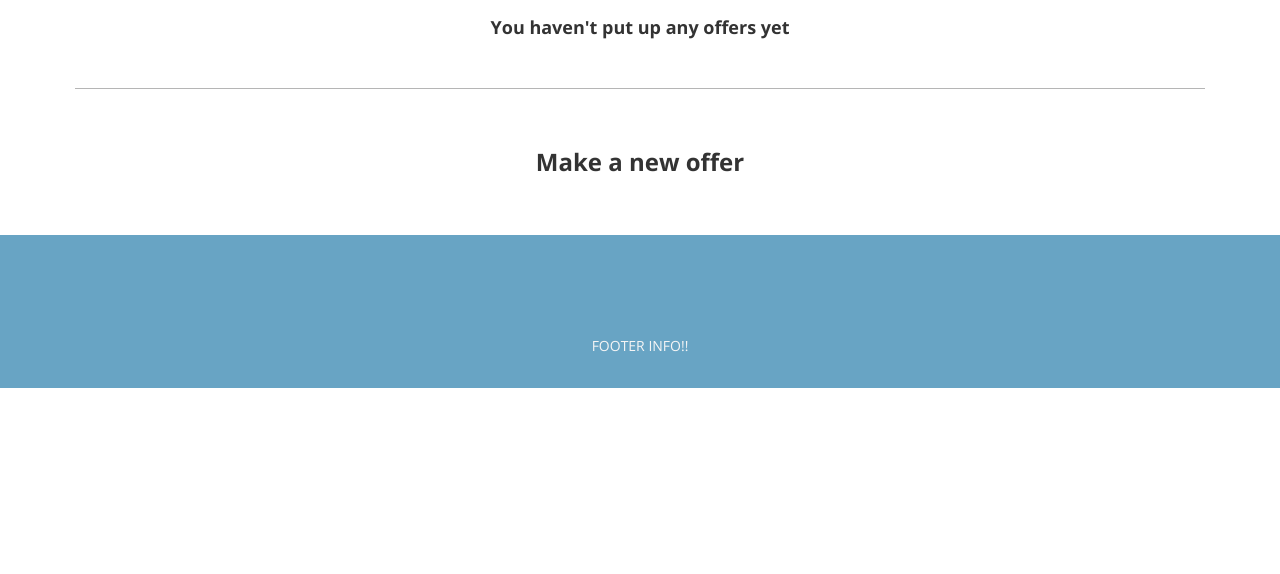
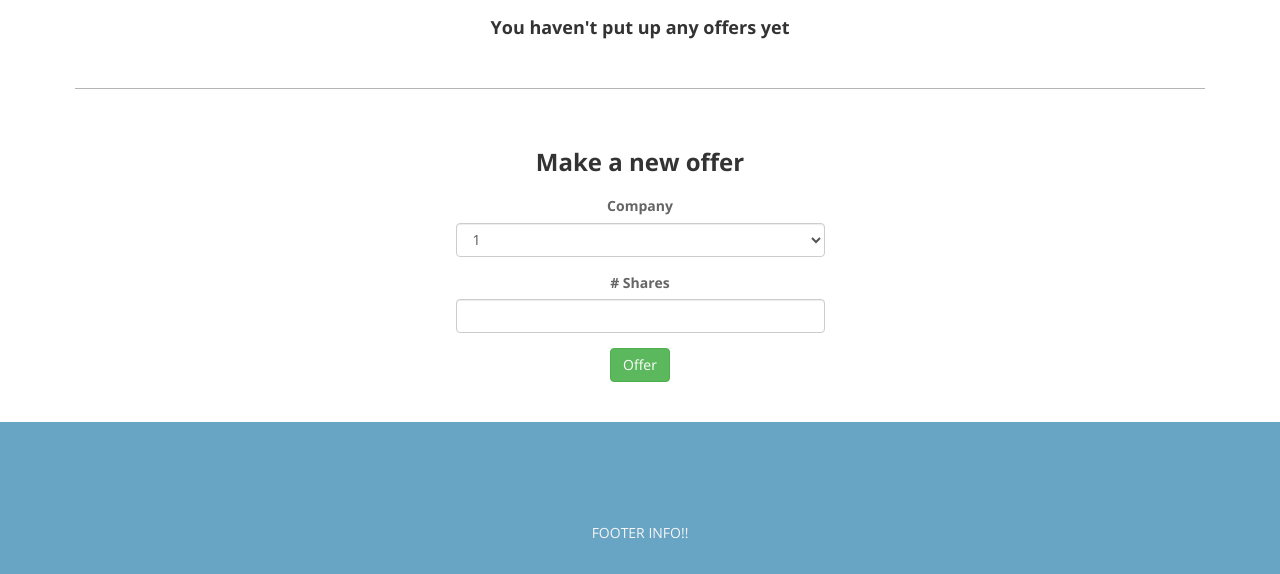
Before and after one commit to Lohit13/mockstocks, a Django app: template game/templates/sell.html in a window 1280 px wide. Shown: the part 296-870 px from the top of the page. Before the commit the page ends 684 px from the top, so only its background shows below. Run offline with Django 3.2, Linux system fonts and the light colour scheme; the template is opened without the code that fills it, so the values that code supplies are empty; parts of the project's set-up code (start-up, migrations or seed data) failed here and were passed over; some libraries are stand-ins or nearby versions.

Commit message:
sell form

```diff
--- a/game/templates/sell.html
+++ b/game/templates/sell.html
@@ -34,7 +34,7 @@
 						</strong>
 						</p>
 					</div>
-					<a href="#">
+					<a href="/remove/{{ offer.id }}/">
 						<div class="box-bottom">
 							<strong><font color="white">Remove Offer</font></strong>
 						</div>
@@ -60,6 +60,27 @@
 
 		<center>
 			<h3>Make a new offer</h3>
+
+			<form method="post" action="/sell" class="form-horizontal" style="width:30%;">
+
+				<div class="form-group">
+					<label for="company">Company</label>
+					<select class="form-control" id="company" name="company">
+				    	<option>1</option>
+				    	<option>2</option>
+				    	<option>3</option>
+				    	<option>4</option>
+				  </select>
+				</div>
+
+				<div class="form-group">
+					<label for="shares"># Shares</label>
+					<input type="number" class="form-control" min="0" max="10" id="shares" name="shares"/>
+				</div>
+
+				<input type="submit" class="btn btn-success" value="Offer">
+
+			</form>
 		</center>
 
 	</div>
--- a/game/urls.py
+++ b/game/urls.py
@@ -20,4 +20,7 @@ urlpatterns = patterns('',
     # Buy Shares
     url(r'^buy/$', 'game.views.buy', name='buy shares'),
 
+    # Remove an offer
+	url(r'^remove/(?P<offer_id>\d+)/$', 'portal.views.remove_offer', name='remove offer'),
+
 )
```
Also changed, not shown: game/views.py (+13 -0 lines).
